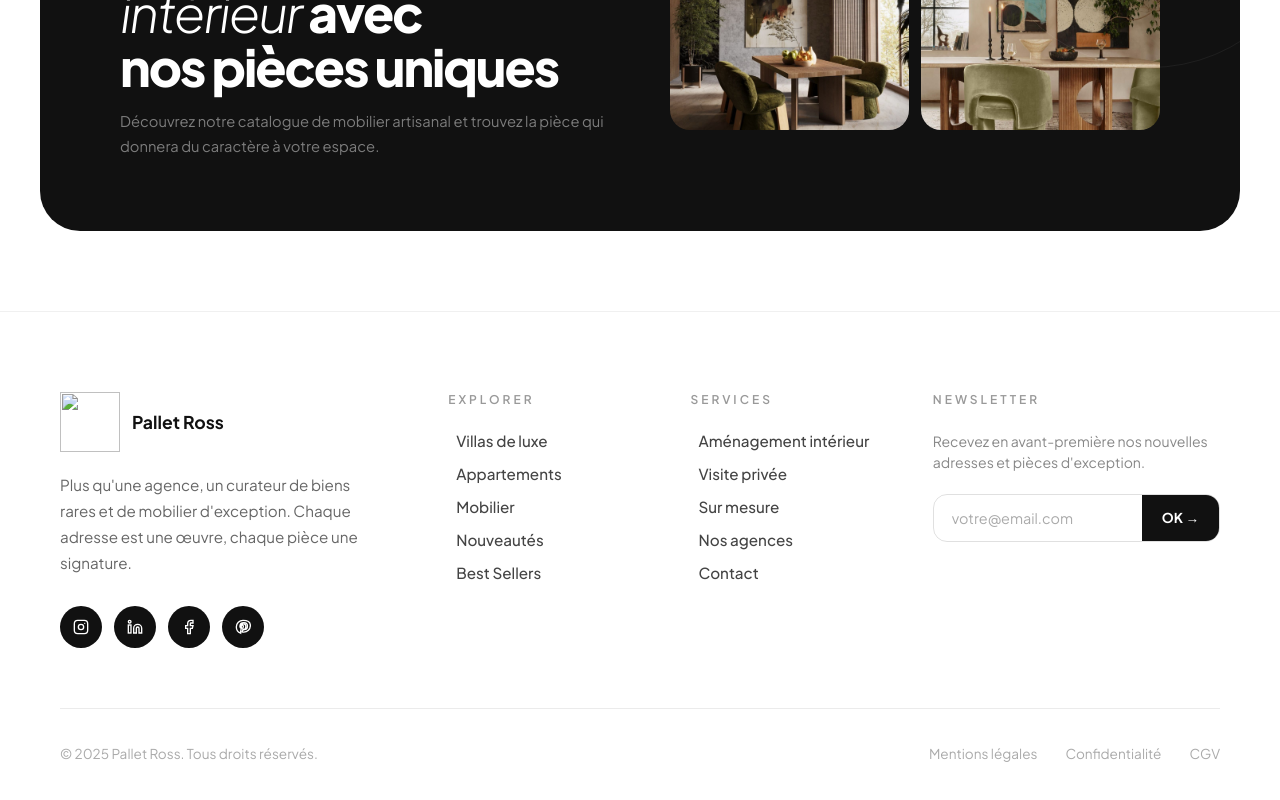
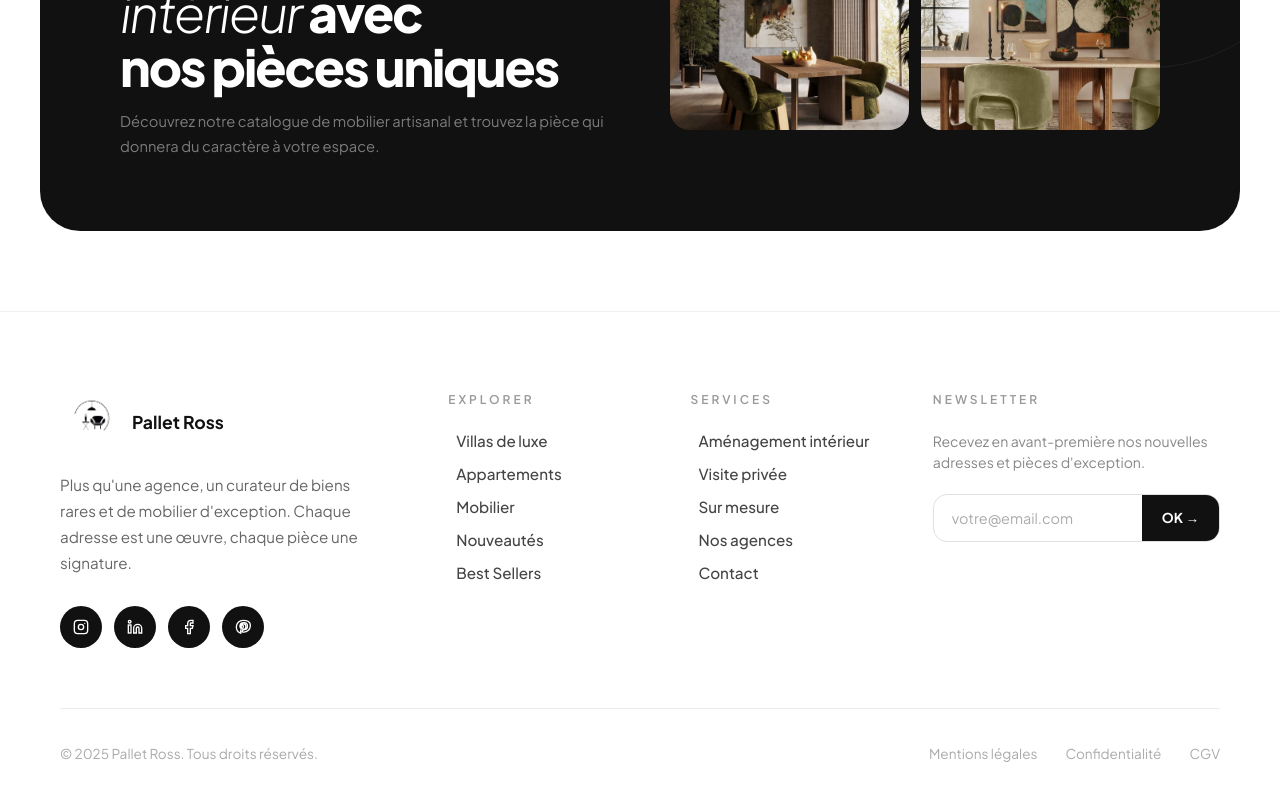
Before and after one commit to Assitan2004/projet_meuble, a plain HTML site: page contact.html in a window 1280 px wide. Shown: the part 1682-2482 px from the top of the page. Drawn offline with nearby package versions, Linux system fonts and the light colour scheme.

Commit message:
Add files via upload

```diff
--- a/contact.html
+++ b/contact.html
@@ -261,7 +261,7 @@
     <div class="footer-grid">
         <div class="footer-brand">
             <a href="index.html" class="footer-logo">
-                <img src="logo1.png" alt="" width="60" height="60">
+                <img src="Images/logo1.png" alt="" width="60" height="60">
                 Pallet Ross
             </a>
             <p>Plus qu'une agence, un curateur de biens rares et de mobilier d'exception. Chaque adresse est une œuvre, chaque pièce une signature.</p>
```
